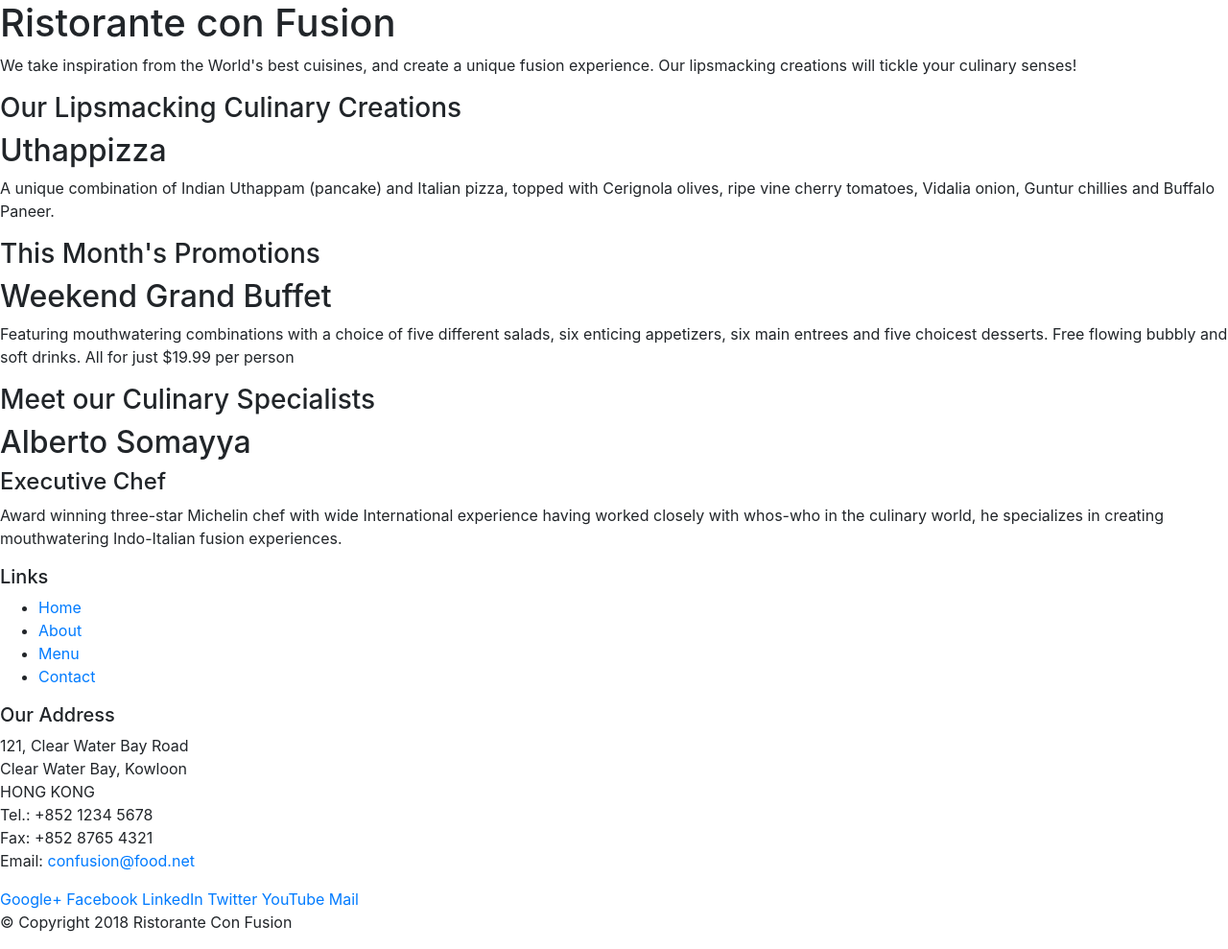
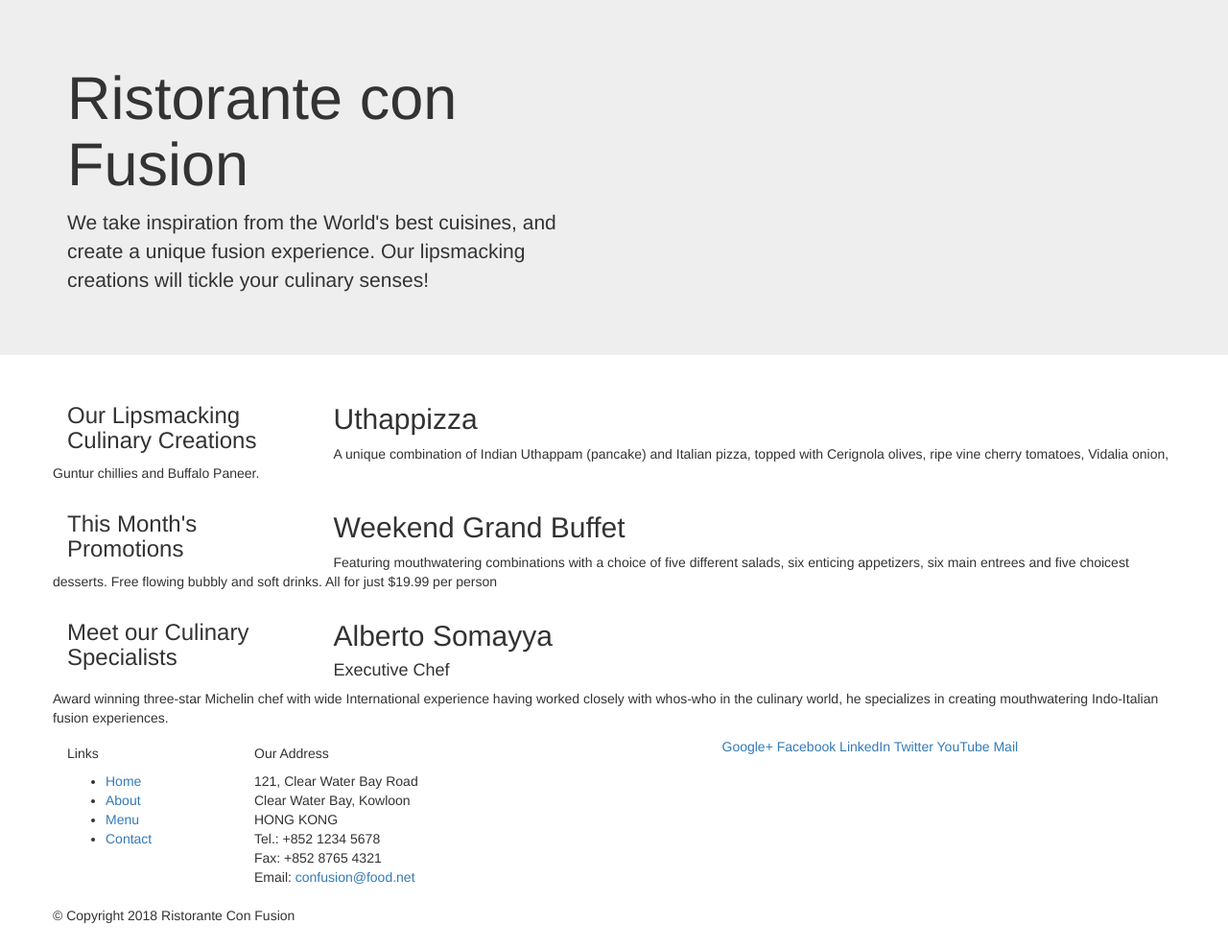
Before and after one commit to jramirez18/RistoranteConFusion, a plain HTML site: page index.html in a window 1280 px wide. Shown: the whole page at 96% size. Drawn offline with nearby package versions, Linux system fonts and the light colour scheme.

Commit message:
Boostrap grid part One

```diff
--- a/index.html
+++ b/index.html
@@ -11,26 +11,29 @@
 
 <body>
 
-    <header>
-        <div>
-            <div>
-                <div>
+    <!-- esto crea una barra gris y los centra -->
+    <header class="jumbotron">
+        <div class="container">
+            <div class="row">
+                <div class="col-12 col-sm-6">
                     <h1>Ristorante con Fusion</h1>
                     <p>We take inspiration from the World's best cuisines, and create a unique fusion experience. Our
                         lipsmacking creations will tickle your culinary senses!</p>
                 </div>
-                <div>
+                <div class="col-12 col-sm">
                 </div>
             </div>
         </div>
     </header>
 
-    <div>
-        <div>
-            <div>
+    <div class="container">
+        <div class="row">
+            <!-- cambia la posicion order-sm-last -->
+            <div class="col-12 col-sm-4 order-sm-last col-md-3">
                 <h3>Our Lipsmacking Culinary Creations</h3>
             </div>
-            <div>
+            <!-- aca ocupa 8 col porque ya hay cuatro en otro div y 9 porq hay 3 en el MD -->
+            <div class="col col-sm order-sm-first col-md">
                 <h2>Uthappizza</h2>
                 <p>A unique combination of Indian Uthappam (pancake) and Italian pizza, topped with Cerignola olives,
                     ripe vine cherry tomatoes, Vidalia onion, Guntur chillies and Buffalo Paneer.</p>
@@ -38,11 +41,11 @@
         </div>
 
 
-        <div>
-            <div>
+        <div class="row">
+            <div class="col-12 col-sm-4 col-md-3">
                 <h3>This Month's Promotions</h3>
             </div>
-            <div>
+            <div class="col col-sm col-md">
                 <h2>Weekend Grand Buffet</h2>
                 <p>Featuring mouthwatering combinations with a choice of five different salads, six enticing appetizers,
                     six main entrees and five choicest desserts. Free flowing bubbly and soft drinks. All for just
@@ -50,11 +53,11 @@
             </div>
         </div>
 
-        <div>
-            <div>
+        <div class="row">
+            <div class="col-12 col-sm-4 order-sm-last col-md-3">
                 <h3>Meet our Culinary Specialists</h3>
             </div>
-            <div>
+            <div class="col col-sm order-sm-first col-md">
                 <h2>Alberto Somayya</h2>
                 <h4>Executive Chef</h4>
                 <p>Award winning three-star Michelin chef with wide International experience having worked closely with
@@ -63,11 +66,12 @@
             </div>
         </div>
     </div>
-
+    <!-- AHORA CREAMOS UN FOOTER, AGREGAMOS LA CLASE CONTAINER Y LA ROW-->
+    <!-- aca el footer contiene 2 ROWS-->
     <footer>
-        <div>
-            <div>
-                <div>
+        <div class="container">
+            <div class="row">
+                <div class="col-4 offset-1 col-sm-2">
                     <h5>Links</h5>
                     <ul>
                         <li><a href="#">Home</a></li>
@@ -76,7 +80,8 @@
                         <li><a href="#">Contact</a></li>
                     </ul>
                 </div>
-                <div>
+                <!-- 4+7=11 5+2=7 y esos 7 son los de la col 7-->
+                <div class="col-7 col-sm-5">
                     <h5>Our Address</h5>
                     <address>
                         121, Clear Water Bay Road<br>
@@ -87,7 +92,7 @@
                         Email: <a href="mailto:confusion@food.net">confusion@food.net</a>
                     </address>
                 </div>
-                <div>
+                <div class="col-12 col-sm-4">
                     <div>
                         <a href="http://google.com/+">Google+</a>
                         <a href="http://www.facebook.com/profile.php?id=">Facebook</a>
@@ -98,8 +103,8 @@
                     </div>
                 </div>
             </div>
-            <div>
-                <div>
+            <div class="row">
+                <div class="col-auto">
                     <p>© Copyright 2018 Ristorante Con Fusion</p>
                 </div>
             </div>
```
